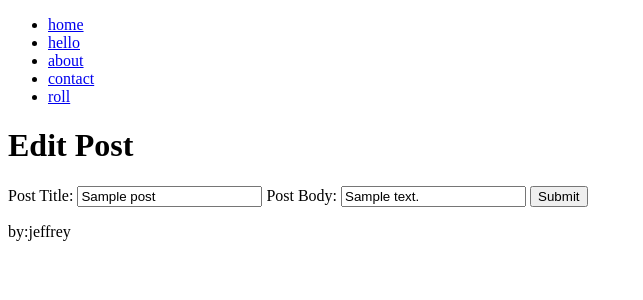
After one commit to jeffrey840/Spring-Blog, a Spring Boot app: page /posts/edit/1 in a window 1280 px wide. The commit adds this page. Shown: the top 300 px of the page, without its empty margins (0-643 px from the left). Run offline with Spring Boot 4, Linux system fonts and the light colour scheme; tables that the repository leaves empty hold one stand-in row (values such as "Sample post").

Commit message:
completed form model binding

```diff
--- a/src/main/java/com/codeup/springinitializer/PostController.java
+++ b/src/main/java/com/codeup/springinitializer/PostController.java
@@ -38,6 +38,23 @@ public class PostController {
         return "posts/show";
     }
 
+    @GetMapping(path = "/posts/edit/{id}")
+    public String getEdit(@PathVariable long id, Model model){
+        model.addAttribute("title", "Edit Post");
+        Post post = postDao.getReferenceById(id);
+        model.addAttribute("post", post);
+        return "posts/edit";
+    }
+
+    @PostMapping(path = "/posts/edit/{id}")
+    public String postEdit(@PathVariable long id, @RequestParam String title, @RequestParam String body){
+        Post post = postDao.getReferenceById(id);
+        post.setTitle(title);
+        post.setBody(body);
+        postDao.save(post);
+        return "redirect:/posts";
+    }
+
 
     @GetMapping(path = "/posts/create")
     public String getCreate(Model model){
--- /dev/null
+++ b/src/main/resources/templates/posts/edit.html
@@ -0,0 +1,20 @@
+<!DOCTYPE html>
+<html xmlns:th="http://www.thymeleaf.org">
+<body>
+<div th:replace="partials/header.html :: header"></div>
+
+<form th:action="'/posts/edit/' + ${post.getId()}" method="post">
+
+  <label>Post Title:</label>
+  <input name="title" type="text" th:value="${post.getTitle()}">
+
+  <label>Post Body:</label>
+  <input name="body" type="text" th:value="${post.getBody()}">
+
+  <button type="submit">Submit</button>
+</form>
+
+<div th:replace="partials/footer.html :: footer"></div>
+
+</body>
+</html>
```
Also changed, not shown: src/main/resources/templates/posts/index.html (+23 -6 lines).
